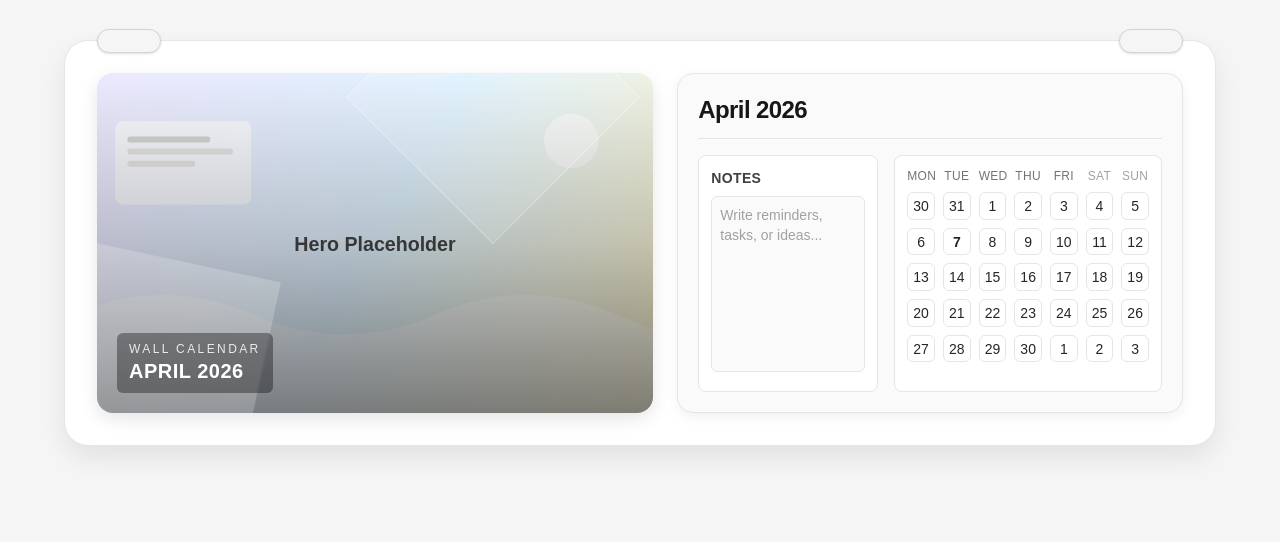
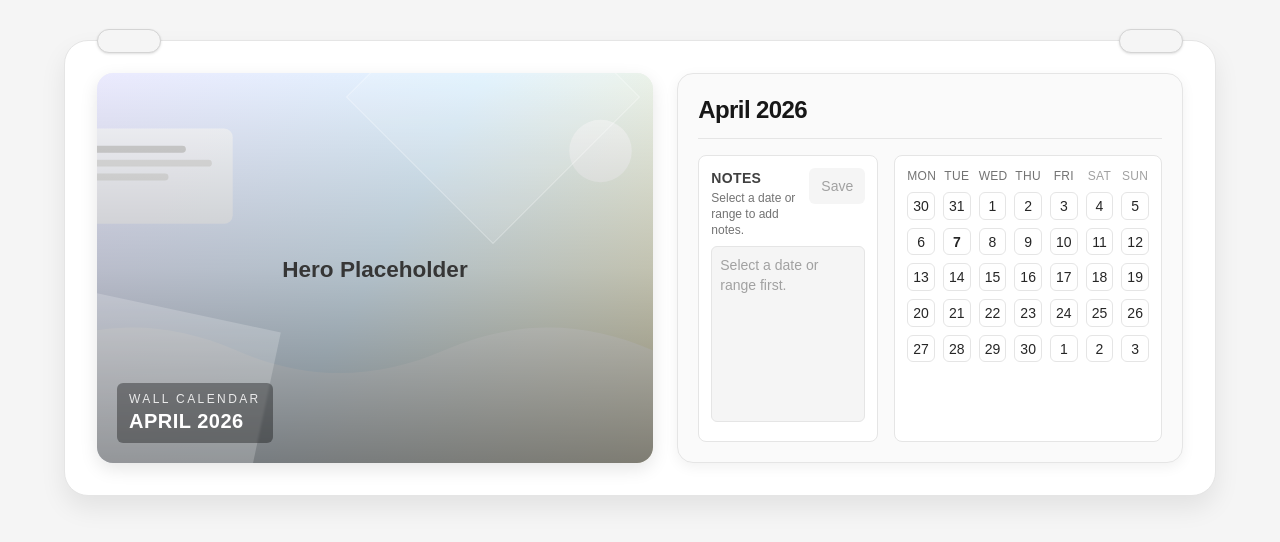
Before and after one commit to RealCifer/CallyPro, a Next.js app: page / in a window 1280 px wide. Shown: the top 542 px of the page. Built offline with nearby package versions, Linux system fonts and the light colour scheme.

Commit message:
added note system

```diff
--- a/components/WallCalendar.tsx
+++ b/components/WallCalendar.tsx
@@ -1,6 +1,6 @@
 "use client";
 
-import { useState } from "react";
+import { useEffect, useMemo, useRef, useState } from "react";
 import Image from "next/image";
 
 const weekdayLabels = ["Mon", "Tue", "Wed", "Thu", "Fri", "Sat", "Sun"];
@@ -43,12 +43,46 @@ export function generateCalendarDays(month: number, year: number): CalendarDay[]
   return calendarDays;
 }
 
+const NOTES_STORAGE_KEY = "callypro:notesByRange";
+
+function toISODateKey(date: Date) {
+  const y = date.getFullYear();
+  const m = String(date.getMonth() + 1).padStart(2, "0");
+  const d = String(date.getDate()).padStart(2, "0");
+  return `${y}-${m}-${d}`;
+}
+
+function buildRangeKey(start: Date, end: Date) {
+  return `${toISODateKey(start)}_to_${toISODateKey(end)}`;
+}
+
+function safeReadNotesMap(): Record<string, string> {
+  if (globalThis.window === undefined) return {};
+  const raw = globalThis.window.localStorage.getItem(NOTES_STORAGE_KEY);
+  if (!raw) return {};
+  try {
+    const parsed: unknown = JSON.parse(raw);
+    if (!parsed || typeof parsed !== "object") return {};
+    return parsed as Record<string, string>;
+  } catch {
+    return {};
+  }
+}
+
+function safeWriteNotesMap(map: Record<string, string>) {
+  if (globalThis.window === undefined) return;
+  globalThis.window.localStorage.setItem(NOTES_STORAGE_KEY, JSON.stringify(map));
+}
+
 export default function WallCalendar() {
   const now = new Date();
   const currentMonth = now.getMonth();
   const currentYear = now.getFullYear();
   const [startDate, setStartDate] = useState<Date | null>(null);
   const [endDate, setEndDate] = useState<Date | null>(null);
+  const [notesText, setNotesText] = useState("");
+  const lastLoadedKeyRef = useRef<string | null>(null);
+  const saveTimerRef = useRef<number | null>(null);
   const monthYear = now.toLocaleDateString("en-US", {
     month: "long",
     year: "numeric",
@@ -94,6 +128,77 @@ export default function WallCalendar() {
     setEndDate(null);
   };
 
+  const activeRange = useMemo(() => {
+    if (!startDate && !endDate) return null;
+    const normalizedStart = startDate ? normalizeDate(startDate) : null;
+    const normalizedEnd = endDate ? normalizeDate(endDate) : null;
+
+    if (normalizedStart && normalizedEnd) return { start: normalizedStart, end: normalizedEnd };
+    if (normalizedStart) return { start: normalizedStart, end: normalizedStart };
+    if (normalizedEnd) return { start: normalizedEnd, end: normalizedEnd };
+    return null;
+  }, [startDate, endDate]);
+
+  const activeRangeKey = useMemo(() => {
+    if (!activeRange) return null;
+    return buildRangeKey(activeRange.start, activeRange.end);
+  }, [activeRange]);
+
+  const activeRangeLabel = useMemo(() => {
+    if (!activeRange) return null;
+    const startLabel = activeRange.start.toLocaleDateString("en-US", {
+      month: "short",
+      day: "numeric",
+      year: "numeric",
+    });
+    const endLabel = activeRange.end.toLocaleDateString("en-US", {
+      month: "short",
+      day: "numeric",
+      year: "numeric",
+    });
+    return startLabel === endLabel ? startLabel : `${startLabel} – ${endLabel}`;
+  }, [activeRange]);
+
+  const saveNotesForActiveRange = () => {
+    if (!activeRangeKey) return;
+    const map = safeReadNotesMap();
+    const trimmed = notesText.trim();
+    if (!trimmed) {
+      delete map[activeRangeKey];
+      safeWriteNotesMap(map);
+      return;
+    }
+    map[activeRangeKey] = notesText;
+    safeWriteNotesMap(map);
+  };
+
+  useEffect(() => {
+    if (!activeRangeKey) {
+      lastLoadedKeyRef.current = null;
+      setNotesText("");
+      return;
+    }
+
+    if (lastLoadedKeyRef.current === activeRangeKey) return;
+    const map = safeReadNotesMap();
+    setNotesText(map[activeRangeKey] ?? "");
+    lastLoadedKeyRef.current = activeRangeKey;
+  }, [activeRangeKey]);
+
+  useEffect(() => {
+    if (!activeRangeKey) return;
+
+    if (saveTimerRef.current) globalThis.clearTimeout(saveTimerRef.current);
+    saveTimerRef.current = globalThis.setTimeout(() => {
+      saveNotesForActiveRange();
+    }, 500);
+
+    return () => {
+      if (saveTimerRef.current) globalThis.clearTimeout(saveTimerRef.current);
+    };
+    // eslint-disable-next-line react-hooks/exhaustive-deps
+  }, [notesText, activeRangeKey]);
+
   return (
     <section className="relative mx-auto w-full max-w-6xl rounded-3xl border border-neutral-200 bg-white p-4 shadow-[0_12px_26px_rgba(0,0,0,0.08)] sm:p-6 lg:p-8">
       <div className="pointer-events-none absolute -top-3 left-8 h-6 w-16 rounded-full border border-neutral-300 bg-neutral-100 shadow-sm" />
@@ -125,12 +230,48 @@ export default function WallCalendar() {
 
           <div className="grid gap-4 md:grid-cols-[180px_1fr]">
             <aside className="rounded-lg border border-neutral-200 bg-white p-3">
-              <h2 className="mb-2 text-sm font-semibold uppercase tracking-wide text-neutral-700">
-                Notes
-              </h2>
+              <div className="mb-2 flex items-start justify-between gap-3">
+                <div>
+                  <h2 className="text-sm font-semibold uppercase tracking-wide text-neutral-700">
+                    Notes
+                  </h2>
+                  <p className="mt-0.5 text-xs text-neutral-500">
+                    {activeRangeLabel ? (
+                      <>
+                        For <span className="font-medium text-neutral-700">{activeRangeLabel}</span>
+                      </>
+                    ) : (
+                      "Select a date or range to add notes."
+                    )}
+                  </p>
+                </div>
+                <button
+                  type="button"
+                  onClick={saveNotesForActiveRange}
+                  disabled={!activeRangeKey}
+                  className={[
+                    "h-9 shrink-0 rounded-md px-3 text-sm font-medium transition-colors",
+                    activeRangeKey
+                      ? "bg-neutral-900 text-white hover:bg-neutral-800"
+                      : "cursor-not-allowed bg-neutral-100 text-neutral-400",
+                  ].join(" ")}
+                >
+                  Save
+                </button>
+              </div>
               <textarea
-                className="min-h-44 w-full resize-none rounded-md border border-neutral-200 bg-neutral-50 p-2 text-sm text-neutral-700 outline-none transition-shadow placeholder:text-neutral-400 focus:border-neutral-300 focus:ring-2 focus:ring-neutral-200"
-                placeholder="Write reminders, tasks, or ideas..."
+                value={notesText}
+                onChange={(e) => setNotesText(e.target.value)}
+                disabled={!activeRangeKey}
+                className={[
+                  "min-h-44 w-full resize-none rounded-md border p-2 text-sm outline-none transition-shadow placeholder:text-neutral-400",
+                  activeRangeKey
+                    ? "border-neutral-200 bg-neutral-50 text-neutral-700 focus:border-neutral-300 focus:ring-2 focus:ring-neutral-200"
+                    : "cursor-not-allowed border-neutral-200 bg-neutral-100 text-neutral-500",
+                ].join(" ")}
+                placeholder={
+                  activeRangeKey ? "Write reminders, tasks, or ideas..." : "Select a date or range first."
+                }
               />
             </aside>
 
```
